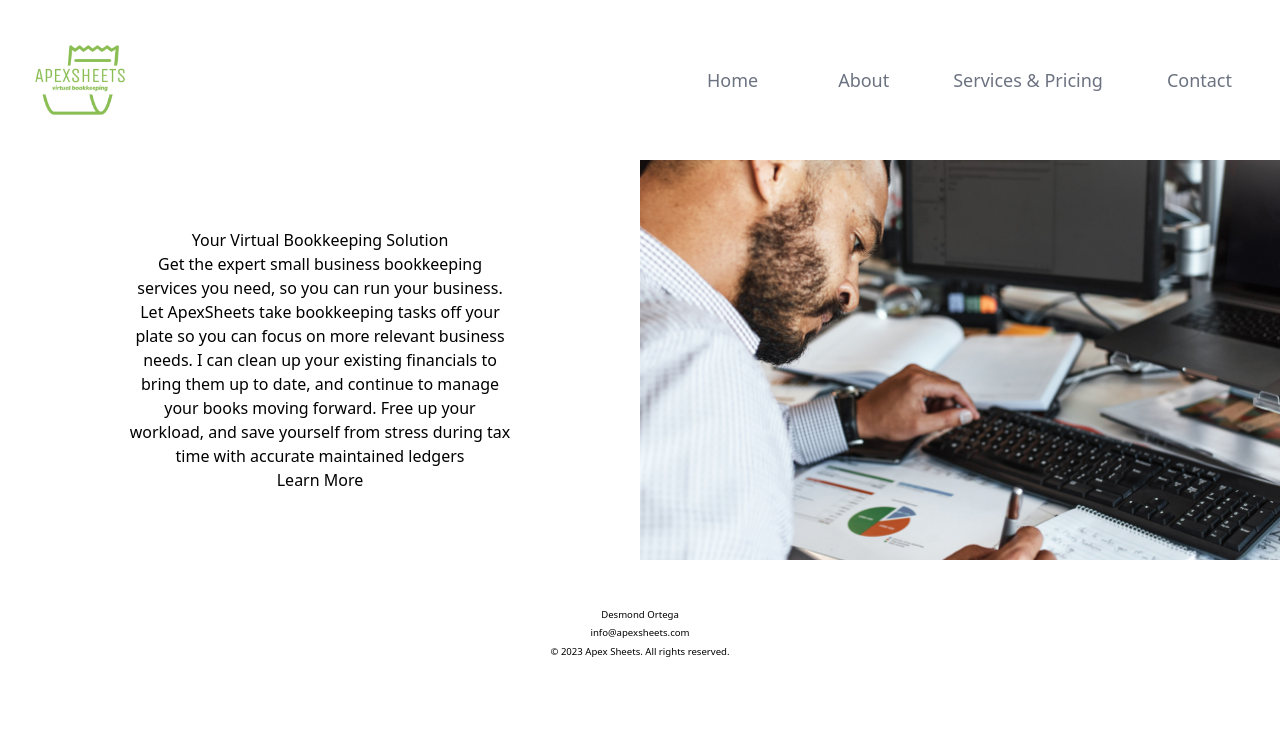
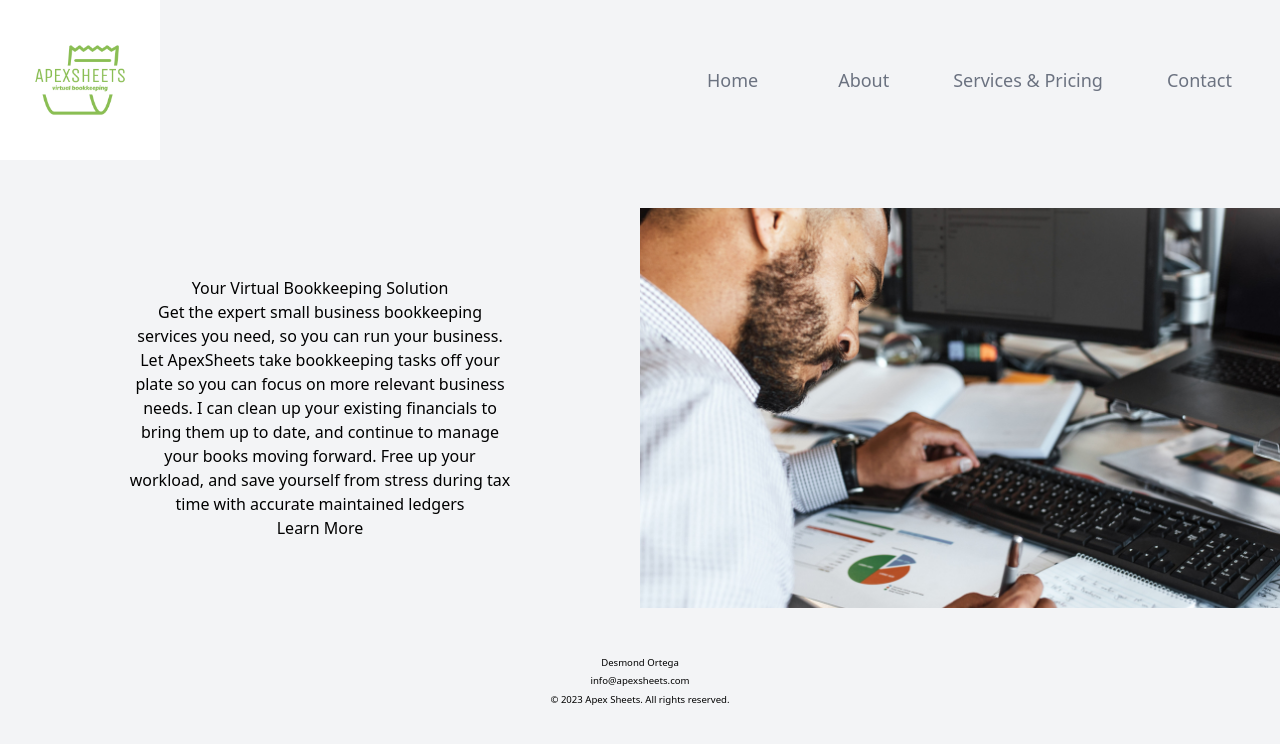
Before and after one commit to desmondortega/Apex-Sheets, a Next.js app: page / in a window 1280 px wide. Shown: the top 744 px of the page. Built offline with nearby package versions, Linux system fonts and the light colour scheme.

Commit message:
Update layout.js to fix body margin

```diff
--- a/app/layout.js
+++ b/app/layout.js
@@ -31,13 +31,13 @@ export default function RootLayout({ children }) {
 
   return (
     <html lang="en">
-      <div>
+      <body className='m-0 p-0 bg-gray-100'>
         <Navbar isMobile={isMobile} isOpen={isOpen} setIsOpen={setIsOpen} />
-        <div className={`${!isMobile ? '' : 'mt-32'}`}>
+        <div className={`${!isMobile ? 'mt-12' : 'mt-32'}`}>
           {children}
         </div>
         <Footer className={"mt-40"} />
-      </div>
+      </body>
     </html>
   );
 }
```
